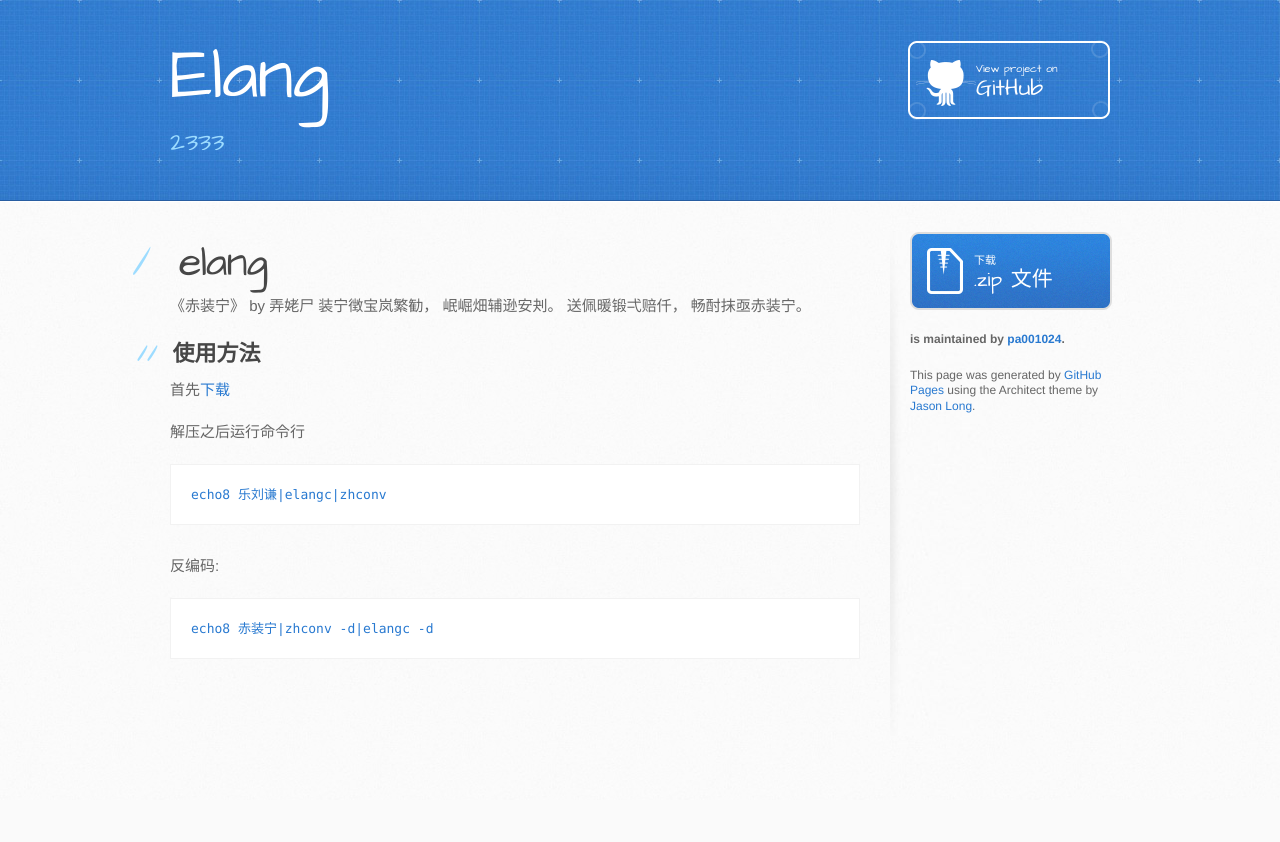
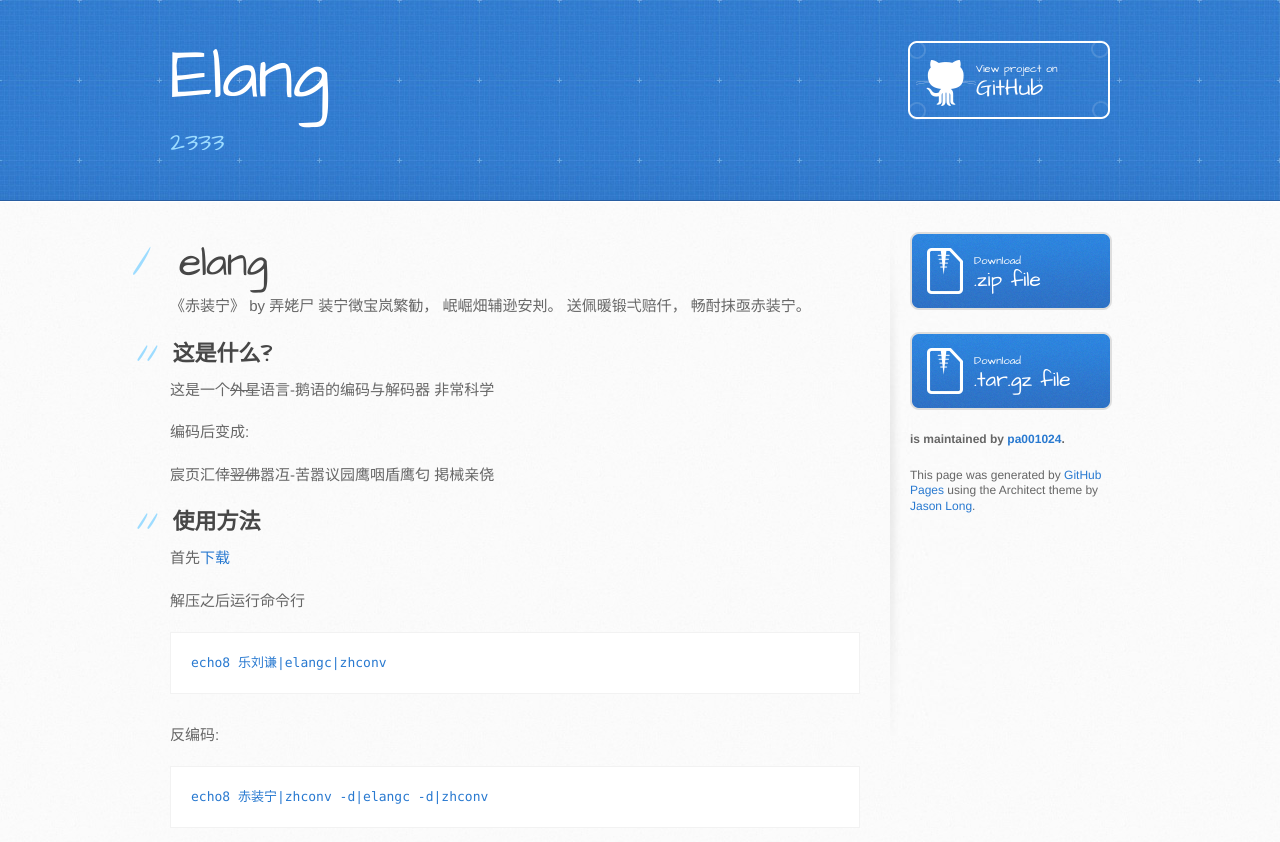
Before and after one commit to pa001024/elang, a plain HTML site: page index.html in a window 1280 px wide. Before the commit the page ends 800 px from the top, so only its background shows below. Drawn offline with Linux system fonts and the light colour scheme.

Commit message:
Create gh-pages branch via GitHub

```diff
--- a/index.html
+++ b/index.html
@@ -34,6 +34,15 @@
 <p>《赤装宁》 by 弄姥尸 装宁徴宝岚繁勧， 岷崛畑辅逊安刔。 送佩暖锻弌赔仟， 畅酎抹亟赤装宁。</p>
 
 <h2>
+<a name="%E8%BF%99%E6%98%AF%E4%BB%80%E4%B9%88" class="anchor" href="#%E8%BF%99%E6%98%AF%E4%BB%80%E4%B9%88"><span class="octicon octicon-link"></span></a>这是什么?</h2>
+
+<p>这是一个<del>外星</del>语言-鹅语的编码与解码器 非常科学</p>
+
+<p>编码后变成:</p>
+
+<p>宸页汇倖<del>翌佛</del>嚣冱-苦嚣议园鹰咽盾鹰匂 掲械亲侥</p>
+
+<h2>
 <a name="%E4%BD%BF%E7%94%A8%E6%96%B9%E6%B3%95" class="anchor" href="#%E4%BD%BF%E7%94%A8%E6%96%B9%E6%B3%95"><span class="octicon octicon-link"></span></a>使用方法</h2>
 
 <p>首先<a href="http://pa001024.github.io/elang/download/elang.zip">下载</a></p>
@@ -45,14 +54,18 @@
 
 <p>反编码:</p>
 
-<pre lang="shell"><code>echo8 赤装宁|zhconv -d|elangc -d
+<pre lang="shell"><code>echo8 赤装宁|zhconv -d|elangc -d|zhconv
 </code></pre>
         </section>
 
         <aside id="sidebar">
-          <a href="http://pa001024.github.io/elang/download/elang.zip" class="button">
-            <small>下载</small>
-            .zip 文件
+          <a href="https://github.com/pa001024/elang/zipball/master" class="button">
+            <small>Download</small>
+            .zip file
+          </a>
+          <a href="https://github.com/pa001024/elang/tarball/master" class="button">
+            <small>Download</small>
+            .tar.gz file
           </a>
 
           <p class="repo-owner"><a href="https://github.com/pa001024/elang"></a> is maintained by <a href="https://github.com/pa001024">pa001024</a>.</p>
```
Also changed, not shown: params.json (+1 -1 lines).
